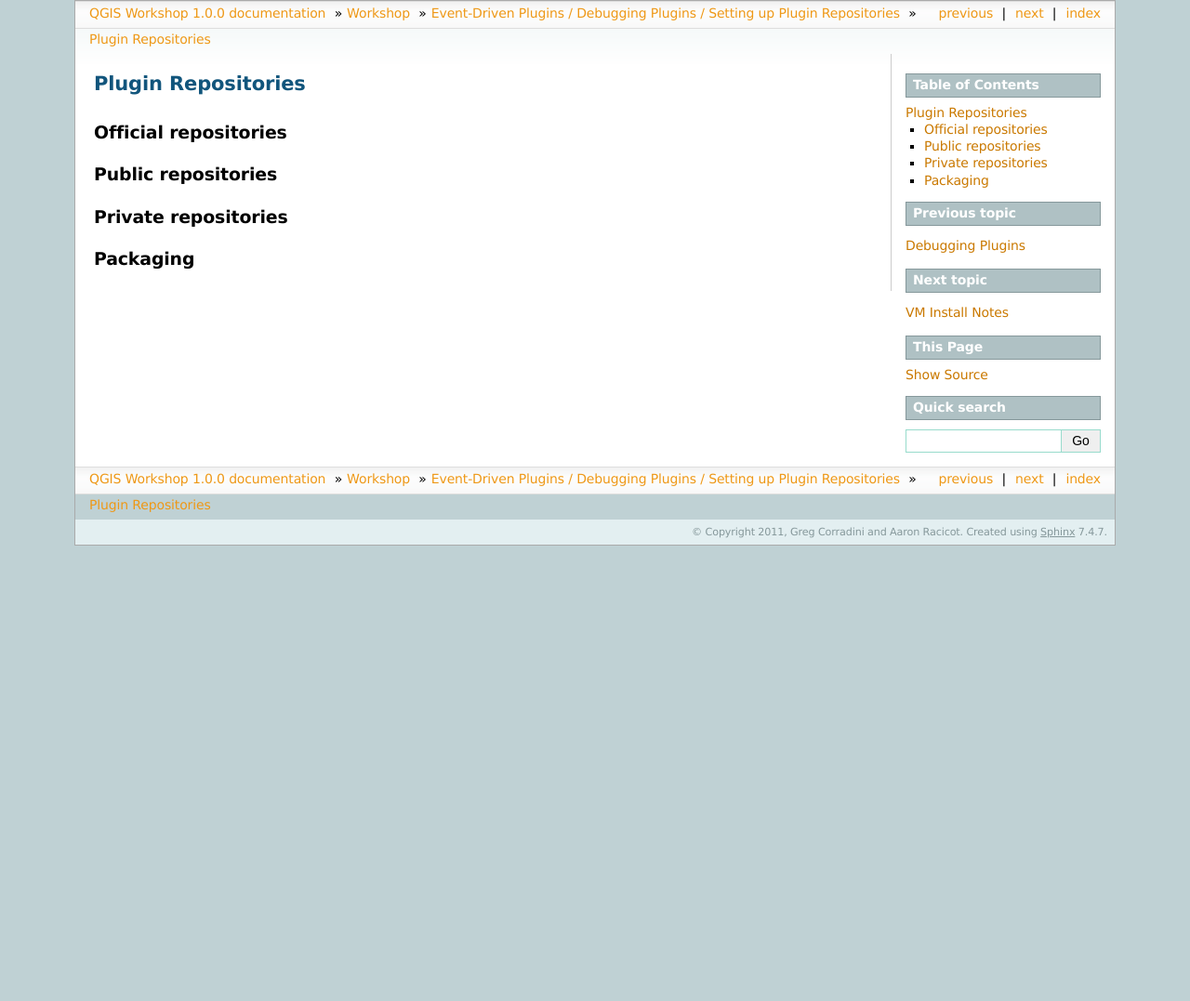
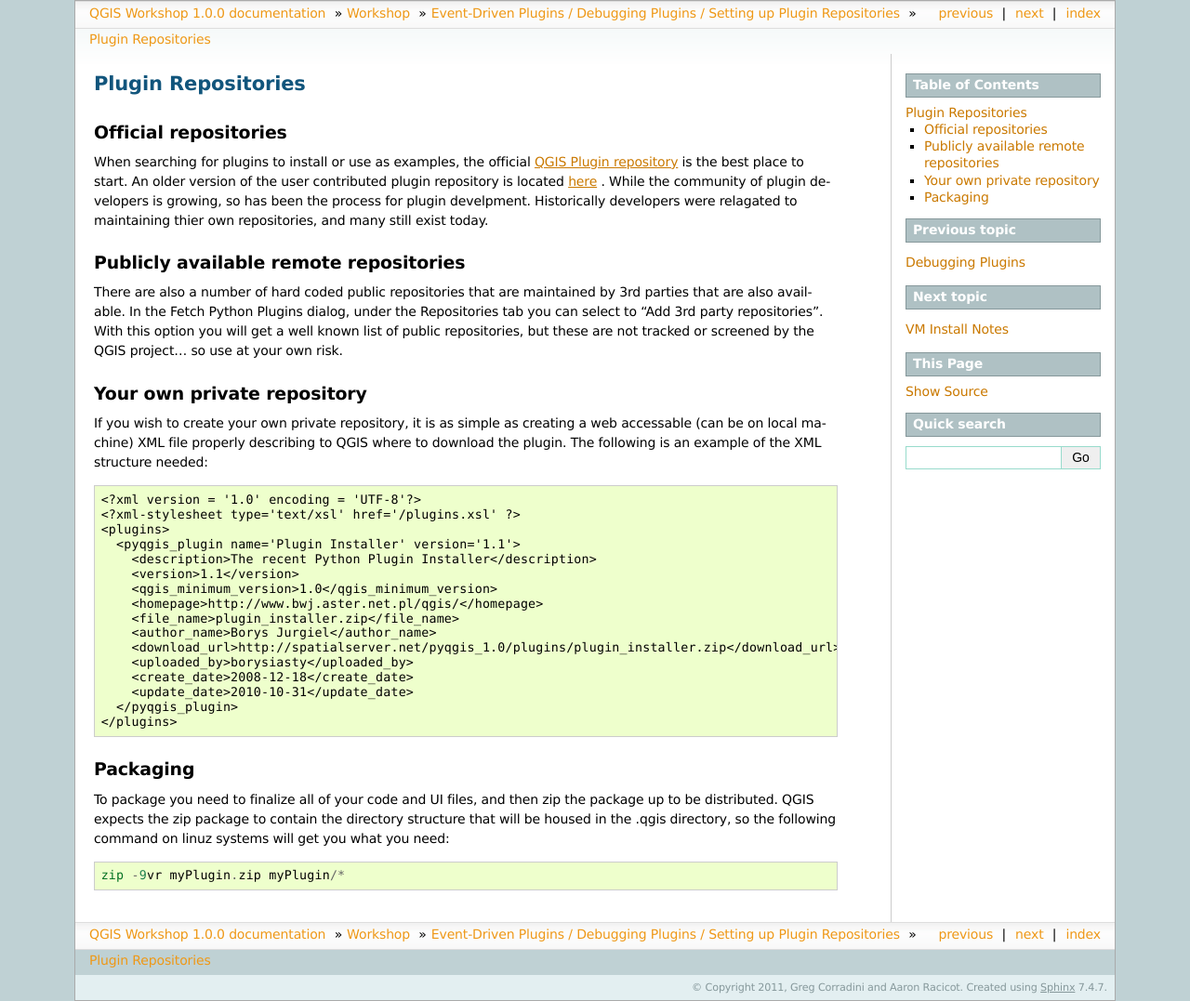
Before and after one commit to cugos/qgisworkshop_org, a Sphinx documentation site: the page built from docs/source/workshop/repositories.rst, in a window 1280 px wide. Shown: the whole page at 93% size. Built offline with Sphinx 7.4.7, drawn with Linux system fonts in a browser that asks for light colours; before the commit the page ends 900 px from its top, so only the background shows below that.

Commit message:
A start to the repo section

```diff
--- a/docs/source/workshop/repositories.rst
+++ b/docs/source/workshop/repositories.rst
@@ -4,12 +4,36 @@
 
 Official repositories
 ---------------------
+When searching for plugins to install or use as examples, the official \ `QGIS Plugin repository <http://plugins.qgis.org/plugins/>`_ \ is the best place to start.  An older version of the user contributed plugin repository is located \ `here <http://pyqgis.org/repo/contributed>`_ \.  While the community of plugin developers is growing, so has been the process for plugin develpment.  Historically developers were relagated to maintaining thier own repositories, and many still exist today.
 
-Public repositories
+Publicly available remote repositories
 -------------------
+There are also a number of hard coded public repositories that are maintained by 3rd parties that are also available.  In the Fetch Python Plugins dialog, under the Repositories tab you can select to "Add 3rd party repositories".  With this option you will get a well known list of public repositories, but these are not tracked or screened by the QGIS project... so use at your own risk.
 
-Private repositories
+Your own private repository
 --------------------
+If you wish to create your own private repository, it is as simple as creating a web accessable (can be on local machine) XML file properly describing to QGIS where to download the plugin.  The following is an example of the XML structure needed::
+
+    <?xml version = '1.0' encoding = 'UTF-8'?>
+    <?xml-stylesheet type='text/xsl' href='/plugins.xsl' ?>
+    <plugins>
+      <pyqgis_plugin name='Plugin Installer' version='1.1'>
+        <description>The recent Python Plugin Installer</description>
+        <version>1.1</version>
+        <qgis_minimum_version>1.0</qgis_minimum_version>
+        <homepage>http://www.bwj.aster.net.pl/qgis/</homepage>
+        <file_name>plugin_installer.zip</file_name>
+        <author_name>Borys Jurgiel</author_name>
+        <download_url>http://spatialserver.net/pyqgis_1.0/plugins/plugin_installer.zip</download_url>
+        <uploaded_by>borysiasty</uploaded_by>
+        <create_date>2008-12-18</create_date>
+        <update_date>2010-10-31</update_date>
+      </pyqgis_plugin>
+    </plugins>
+
 
 Packaging
 ---------
+To package you need to finalize all of your code and UI files, and then zip the package up to be distributed.  QGIS expects the zip package to contain the directory structure that will be housed in the .qgis directory, so the following command on linuz systems will get you what you need::
+
+    zip -9vr myPlugin.zip myPlugin/*
```
